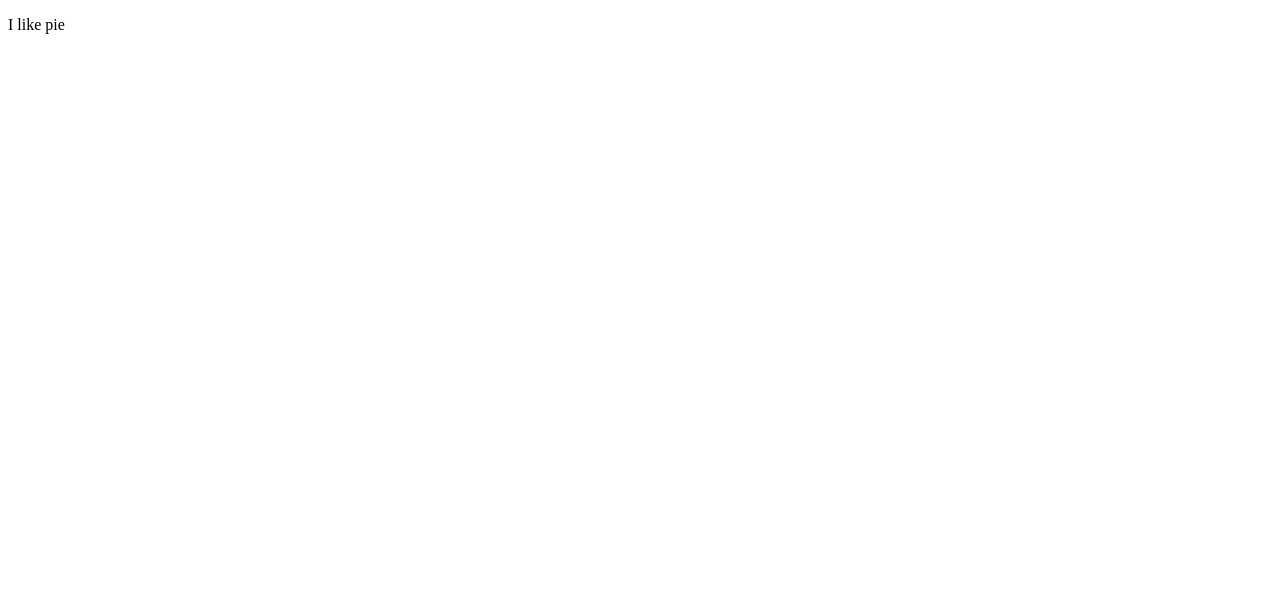
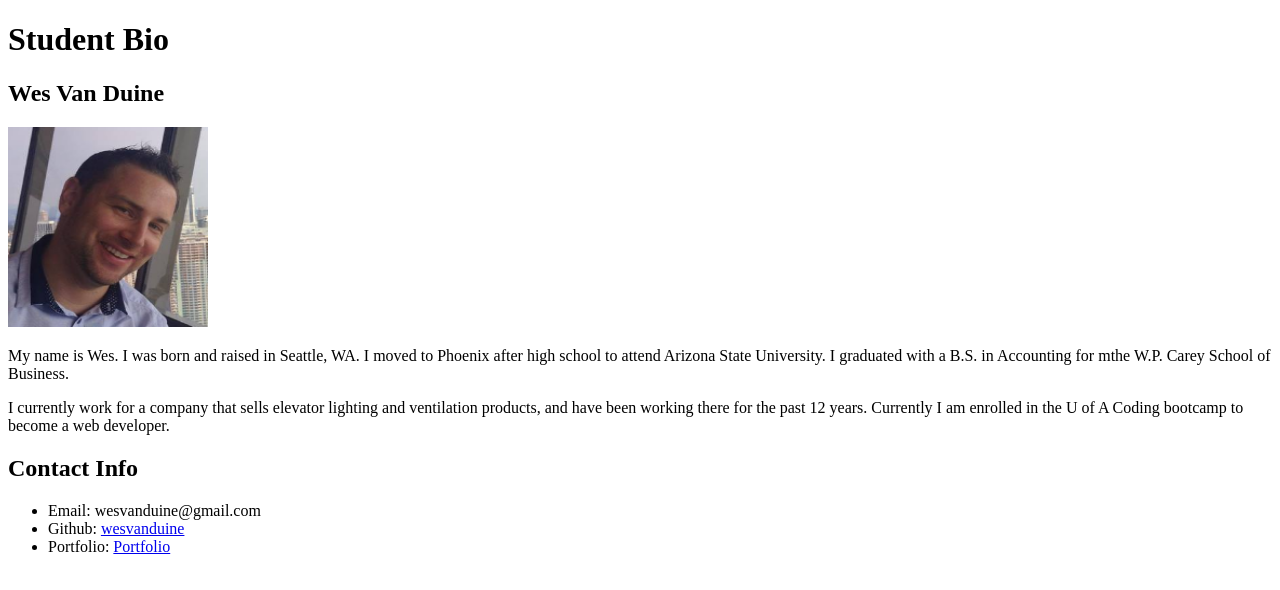
Before and after one commit to wesvanduine/quickdemoapp, a plain HTML site: page index.html in a window 1280 px wide. Drawn offline with Linux system fonts and the light colour scheme.

Commit message:
My profile and picture

```diff
--- a/index.html
+++ b/index.html
@@ -2,9 +2,21 @@
 <html lang="en">
 <head>
 	<meta charset="UTF-8">
-	<title>Document</title>
+	<title>Wes Van Duine</title>
 </head>
-<body>
-	<p>I like pie</p>
+ <body>
+	<h1>Student Bio</h1>
+	<h2>Wes Van Duine</h2>
+
+	<img src="capture.png" width="200px" height="200">
+
+	<p>My name is Wes. I was born and raised in Seattle, WA. I moved to Phoenix after high school to attend Arizona State University. I graduated with a B.S. in Accounting for mthe W.P. Carey School of Business.</p>
+	<P>I currently work for a company that sells elevator lighting and ventilation products, and have been working there for the past 12 years. Currently I am enrolled in the U of A Coding bootcamp to become a web developer. </P>
+	<h2>Contact Info</h2>
+	<ul>
+		<li>Email: <a href:"#"> wesvanduine@gmail.com</a></li>
+		<li>Github: <a href= "https://github.com/wesvanduine">wesvanduine</a></li>
+		<li>Portfolio: <a href="#">Portfolio</li>
+	</ul>
 </body>
 </html>
```
Also changed, not shown: Capture.PNG (added).
